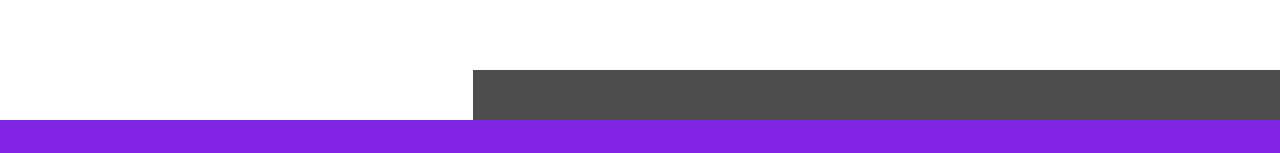
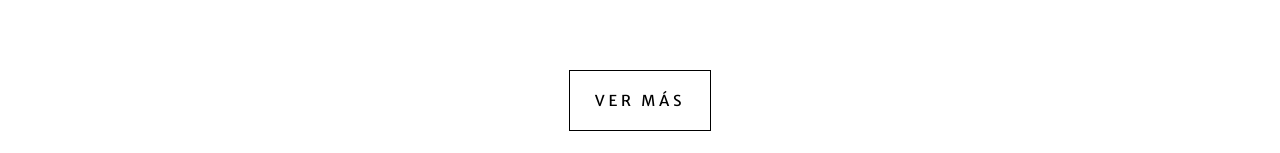
Before and after one commit to AAlejof/WWII-ComfortWomen, a React (Vite) app in the folder client/: page / in a window 1280 px wide. Shown: the part 4010-4163 px from the top of the page. Built offline with nearby package versions, Linux system fonts and the light colour scheme.

Commit message:
add button

```diff
--- a/client/src/components/News/News.jsx
+++ b/client/src/components/News/News.jsx
@@ -1,7 +1,6 @@
 import style from './News.module.css';
 import React, { useState } from 'react';
 import NewsCard from './NewsCard/NewsCard';
-import image from '../../assets/img/gilWon-okImg.jpeg';
 
 const News = () => {
     return (
@@ -14,8 +13,11 @@ const News = () => {
                 </div>
                 <div className={style.infoDiv}>
                     <div className={style.contentDiv}>
-                        <NewsCard/><NewsCard/><NewsCard/>
+                        <NewsCard /><NewsCard /><NewsCard />
                     </div>
+                <button className={style.btnDiv}>
+                    VER MÁS
+                </button>
                 </div>
             </div>
         </>
```
